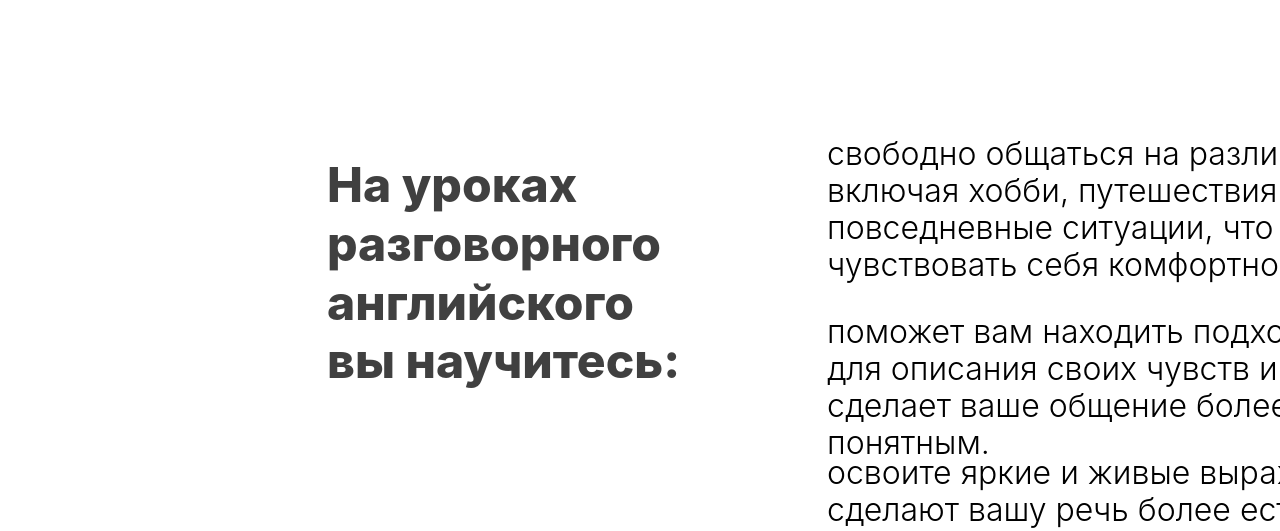
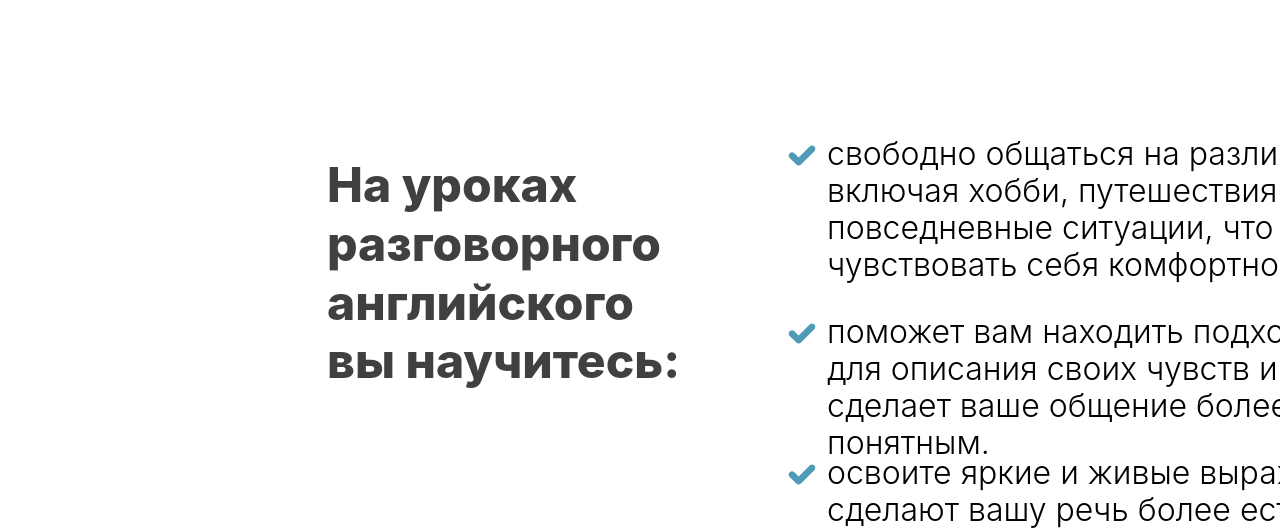
Before and after one commit to Thalindriel/LingW, a plain HTML site: page spokeneng.html in a window 1280 px wide. Shown: the part 2420-2951 px from the top of the page. Drawn offline with Linux system fonts and the light colour scheme; a web font is replaced by a local one.

Commit message:
Update spokeneng.css

```diff
--- a/spokeneng.css
+++ b/spokeneng.css
@@ -757,7 +757,7 @@ button {
   height: 40px;
   top: 134.082px;
   left: 125.151px;
-  background: url(./assets/images/accept_icon.svg)
+  background: url(./assets/img/accept_icon.svg)
     no-repeat center;
   background-size: cover;
   z-index: 48;
@@ -786,7 +786,7 @@ button {
   height: 40px;
   top: 310.082px;
   left: 455px;
-  background: url(./assets/images/accept_icon.svg)
+  background: url(./assets/img/accept_icon.svg)
     no-repeat center;
   background-size: cover;
   z-index: 45;
@@ -842,7 +842,7 @@ button {
   height: 40px;
   top: 3.85px;
   left: 126.003px;
-  background: url(./assets/images/accept_icon.svg)
+  background: url(./assets/img/accept_icon.svg)
     no-repeat center;
   background-size: cover;
   z-index: 42;
```
